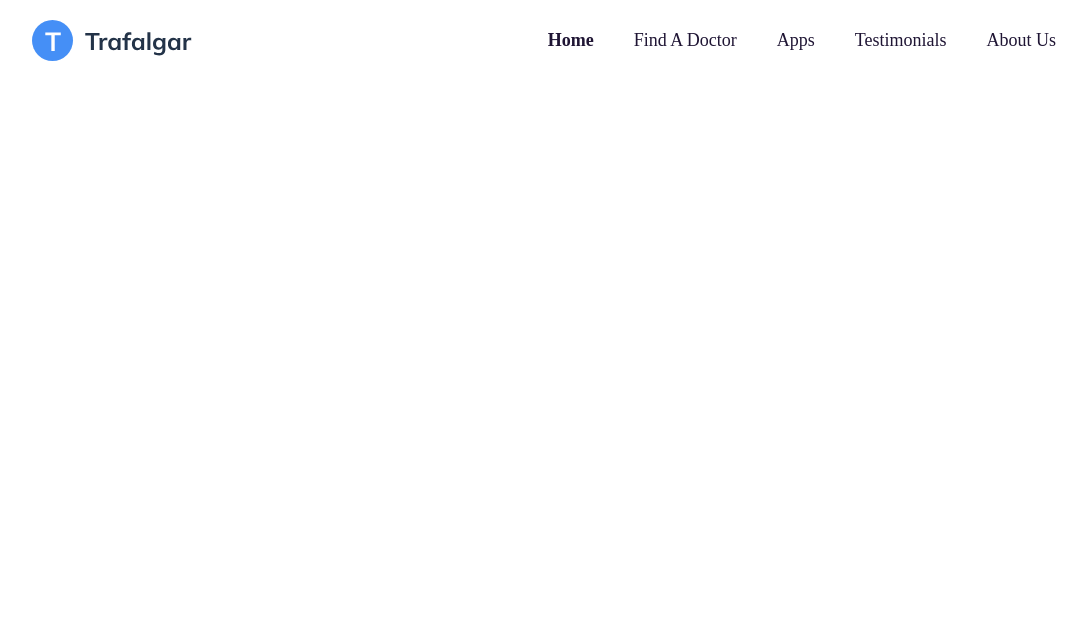
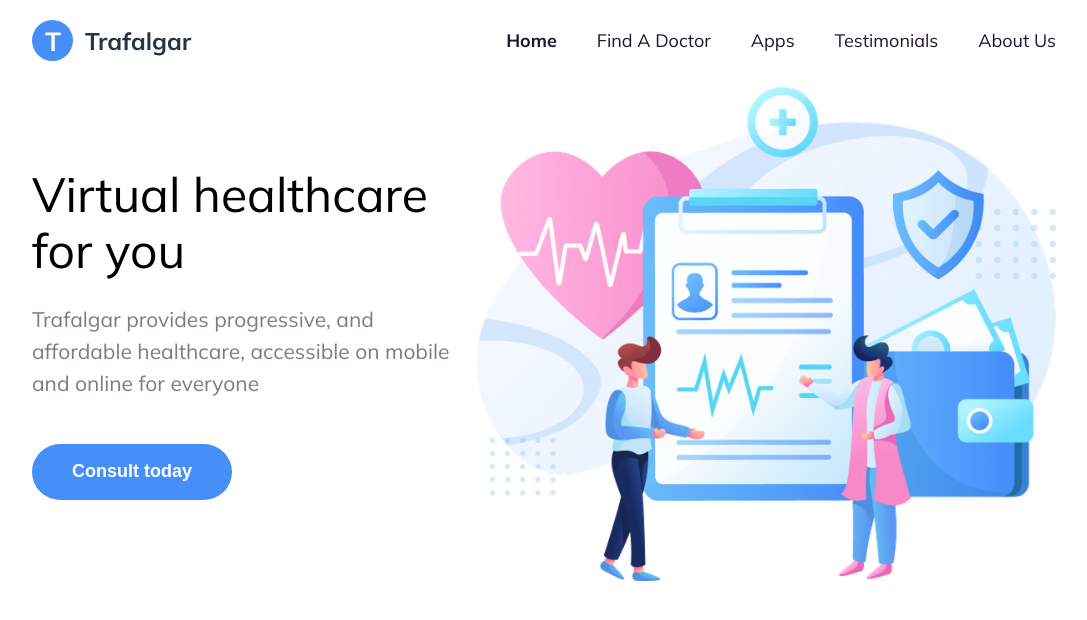
Before and after one commit to Dalia-Alawneh/git-tutorial, a plain HTML site: page index.html in a window 1280 px wide. Shown: the whole page, without its empty margins (96-1183 px from the left). Drawn offline with Linux system fonts and the light colour scheme.

Commit message:
Implement header section

```diff
--- a/assets/css/styles.css
+++ b/assets/css/styles.css
@@ -1,7 +1,29 @@
+@import url('https://fonts.googleapis.com/css2?family=Mulish:ital,wght@0,200..1000;1,200..1000&display=swap');
+
 * {
   margin: 0;
   padding: 0;
   box-sizing: border-box;
+}
+
+body {
+  font-family: "Mulish", sans-serif;
+}
+
+:root {
+  --gray-light: #7D7987;
+  --primary: #458FF6;
+}
+
+h1 {
+  font-size: 48px;
+  line-height: 56px;
+  font-weight: 400;
+  color: black;
+}
+
+p {
+  color: var(--gray-light);
 }
 
 .container {
@@ -40,3 +62,35 @@ ul.flex {
   color: #1F1534;
   text-transform: capitalize;
 }
+
+.header-content{
+  max-width: 445px;
+}
+.header-content p {
+  font-size: 21px;
+  line-height: 32px;
+  margin-top: 25px;
+  margin-bottom: 45px;
+}
+
+.btn {
+  min-width: 200px;
+  height: 56px;
+  border-radius: 55px;
+  -webkit-border-radius: 55px;
+  -moz-border-radius: 55px;
+  -ms-border-radius: 55px;
+  -o-border-radius: 55px;
+}
+
+
+.header-content .btn {
+  background-color: var(--primary);
+  border: none;
+  font-size: 18px;
+  font-weight: bold;
+  color: white;
+}
+.header-img img{
+  width: 100%;
+}
--- a/index.html
+++ b/index.html
@@ -23,6 +23,23 @@
       </div>
     </div>
   </nav>
+  <header>
+    <div class="container">
+      <div class="flex">
+        <div class="header-content">
+          <h1>Virtual healthcare
+            for you</h1>
+          <p>Trafalgar provides progressive, and affordable
+            healthcare, accessible on mobile and online
+            for everyone</p>
+          <button class="btn">Consult today</button>
+        </div>
+        <div class="header-img">
+          <img src="assets/images/header-img.png" alt="header img">
+        </div>
+      </div>
+    </div>
+  </header>
 </body>
 
 </html>
```
Also changed, not shown: assets/images/header-img.png (added).
